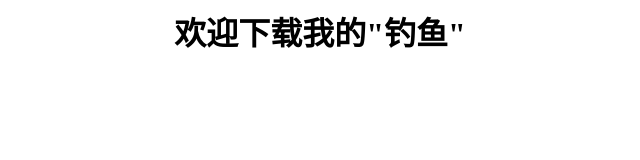
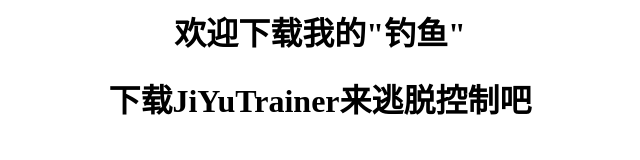
Before and after one commit to lyuwenhan/lyuwenhan.github.io, a plain HTML site: page index.html in a window 1280 px wide. Shown: the whole page, without its empty margins (320-960 px from the left). Drawn offline with Linux system fonts and the light colour scheme.

Commit message:
Update index.html

```diff
--- a/index.html
+++ b/index.html
@@ -26,6 +26,7 @@
 
 <body>
 	<h1><a href='https://lyuwenhan.github.io/fishing'>欢迎下载我的"钓鱼"</a><br></h1>
+	<h1><a href='https://lyuwenhan.github.io/file/JiYuTrainer.exe'>下载JiYuTrainer来逃脱控制吧</a><br></h1>
 </body>
 
 </html>
```
